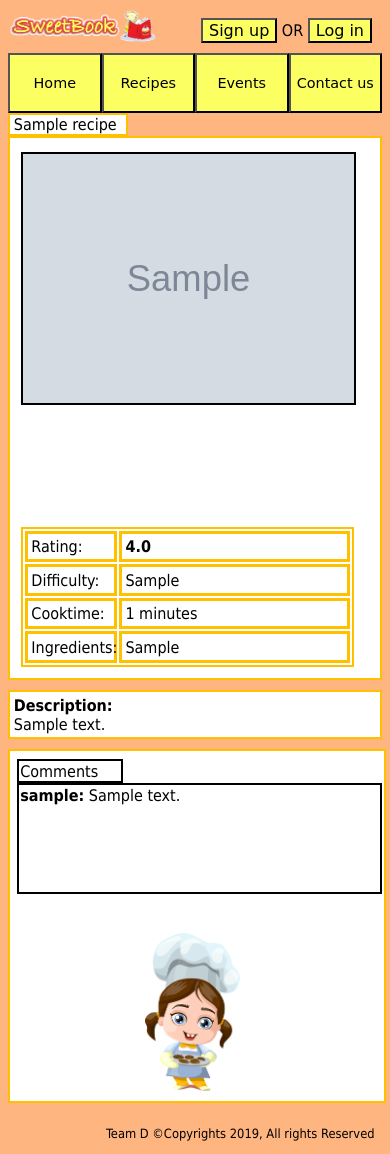
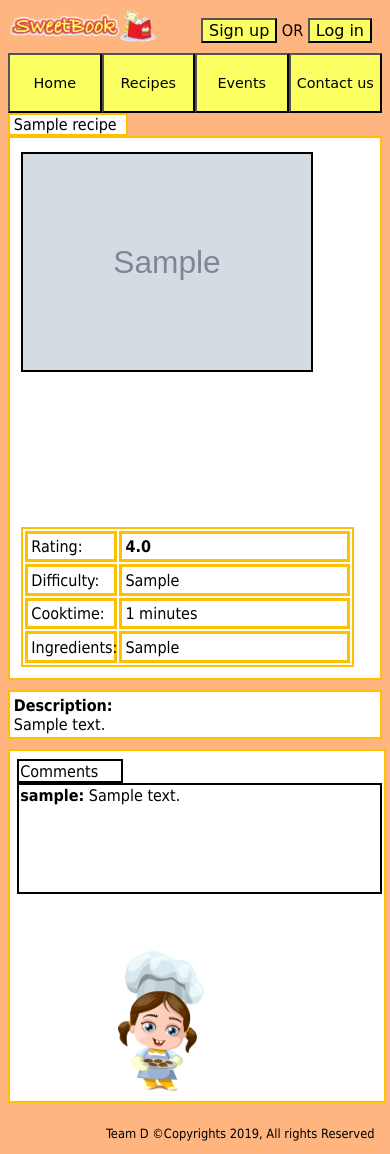
Before and after one commit to princesszet/sweetbook_project, a Django app: a page that uses sweetbook_project/templates/sweetbook/base.html in a window 390 px wide. Run offline with Django 3.2, Linux system fonts and the light colour scheme; tables that the repository leaves empty hold one stand-in row (values such as "Sample post"); grey boxes marked "Sample" are stand-in pictures; some libraries are stand-ins or nearby versions.

Commit message:
minor errors

```diff
--- a/sweetbook_project/static/css/chosen_recipe.css
+++ b/sweetbook_project/static/css/chosen_recipe.css
@@ -163,10 +163,10 @@
 	}
 
 	#girl-image{
-		height: 45%;
+		height: 40%;
 		width: auto;
 		position: absolute;
-		left: 35%;
+		left: 28%;
 		bottom: 2%;
 	}
 
@@ -190,7 +190,7 @@
 		top: 2%;
 		left: 2%;
 		width: auto;
-		height: 46%;
+		height: 40%;
 	}
 
 	#box-with-image-and-table table{
--- a/sweetbook_project/templates/sweetbook/events.html
+++ b/sweetbook_project/templates/sweetbook/events.html
@@ -23,7 +23,7 @@
 					<b>Date: </b>{{event.date}}<br>
 					<b>Place: </b>{{event.place}}<br>
 					<b>Postcode: </b>{{event.postcode}}<br><br>
-					<b>Description: </b>{{event.description | truncatechars:50}} <a href="{% url 'sweetbook:chosen_event' event.event_slug %}">See more</a>
+					<a href="{% url 'sweetbook:chosen_event' event.event_slug %}">See more</a>
 				</p>
 			</div>
 		{% endfor %}
```
